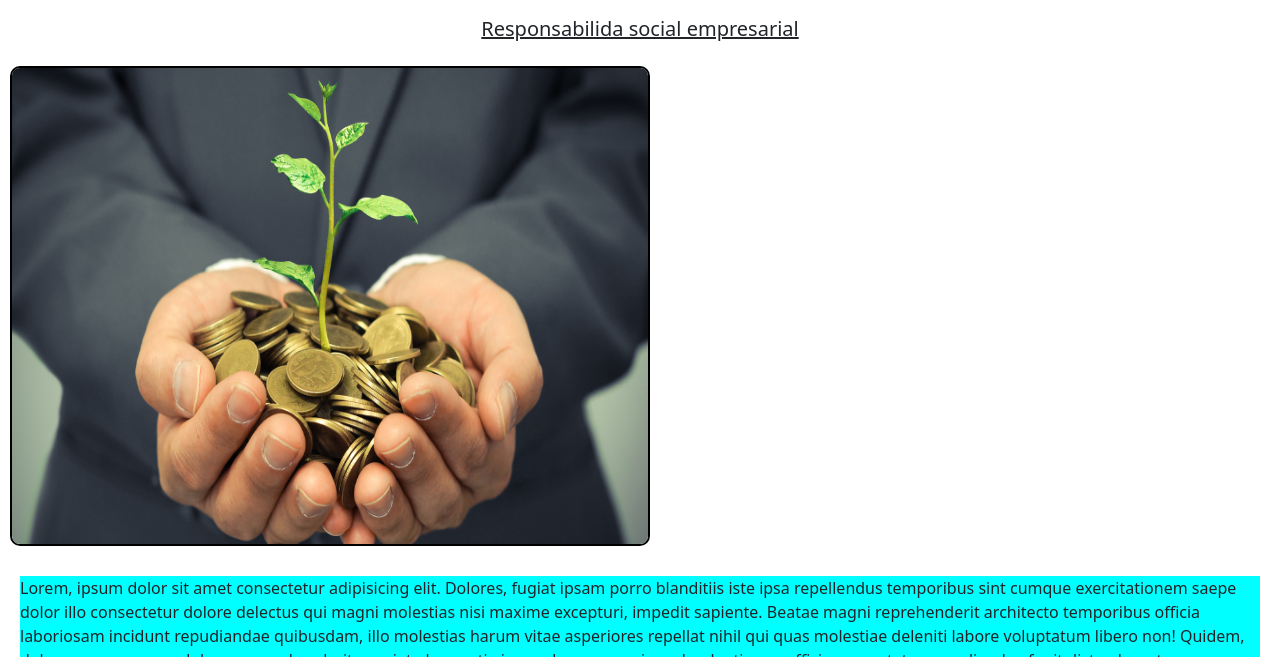
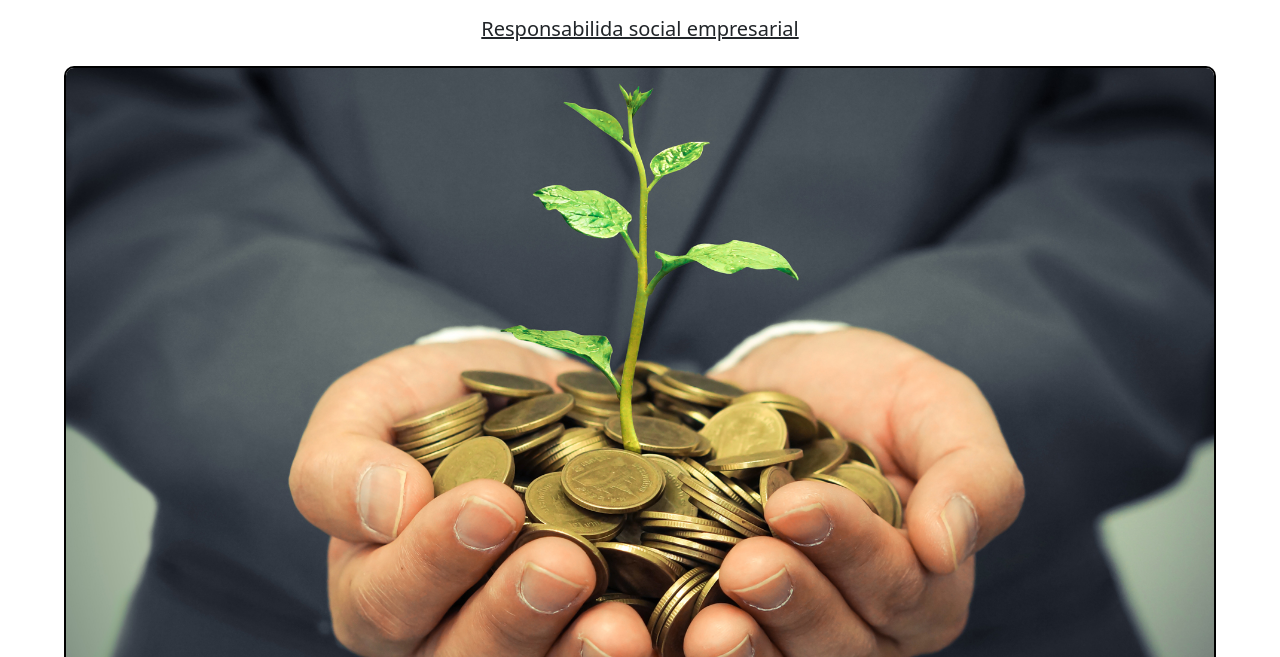
Before and after one commit to Fran-Driussi/MiPrimerProyecto, a plain HTML site: page pages/acerca_de_nos.html in a window 1280 px wide. Shown: the part 143-800 px from the top of the page. Drawn offline with nearby package versions, Linux system fonts and the light colour scheme.

Commit message:
acerca de nostros

```diff
--- a/css/style.css
+++ b/css/style.css
@@ -239,9 +239,12 @@ input[type=submit]:hover {
 
 /*Nostros*/
 
-.imgrse {
-    width: 50%;
-    height: 30rem;
+.img-rse{
+    display: flex;
+    justify-content: center;
+}
+.img-fluid {
+    width: 90%;
     border-radius: 10px ;
     margin:10px;
     border: 2px solid black;
--- a/pages/acerca_de_nos.html
+++ b/pages/acerca_de_nos.html
@@ -43,7 +43,8 @@
                             <a class="nav-link" href="../pages/galeria.html">Galeria </a>
                         </li>
                         <li class="nav-item">
-                            <a class="nav-link active" aria-current="page" href="../pages/acerca_de_nos.html">Acerca de nosotros</a>
+                            <a class="nav-link active" aria-current="page" href="../pages/acerca_de_nos.html">Acerca de
+                                nosotros</a>
                         </li>
                         <li class="nav-item">
                             <a class="nav-link" href="../pages/contacto.html">Contacto </a>
@@ -62,8 +63,11 @@
         <div>
             <h2 class="titulo-nos"> <strong>Sobre nosotros</strong> </h2>
             <h3 class="subtitulo-nos">Responsabilida social empresarial</h3>
-            <img class="imgrse" src="../assets/Imagenes/rse-nostros.jpg" alt="">
-            <p class="texto-nos clearfix">Lorem, ipsum dolor sit amet consectetur adipisicing elit. Dolores, fugiat ipsam porro
+            <div class="d-flex justify-content-center">
+                <img class="img-fluid" src="../assets/Imagenes/rse-nostros.jpg" alt="">
+            </div>
+            <p class="texto-nos clearfix">Lorem, ipsum dolor sit amet consectetur adipisicing elit. Dolores, fugiat
+                ipsam porro
                 blanditiis iste
                 ipsa repellendus temporibus sint cumque exercitationem saepe dolor illo consectetur dolore delectus qui
                 magni molestias nisi maxime excepturi, impedit sapiente. Beatae magni reprehenderit architecto
```
